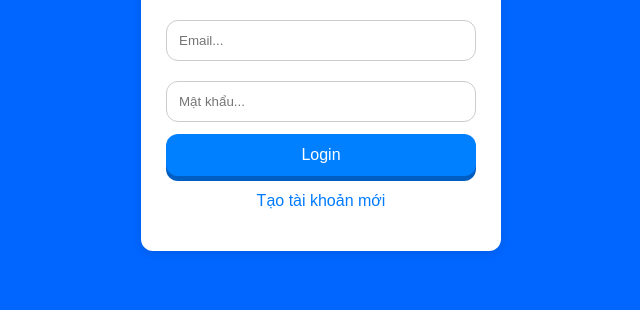
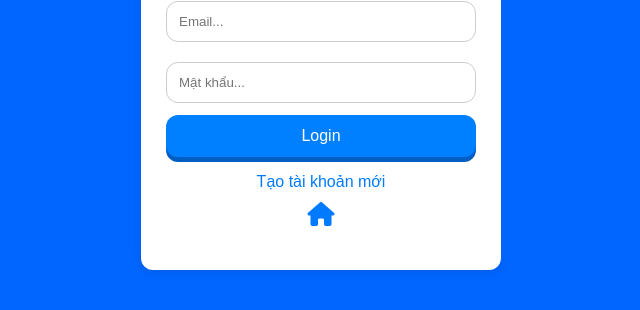
Before and after one commit to DucHuy0104/Chat-Socket, a website: page socket_chat/public/login.html in a window 1280 px wide. Shown: the part 312-622 px from the top of the page, without its empty margins (319-959 px from the left). Drawn offline with Linux system fonts and the light colour scheme.

Commit message:
Update login.html

```diff
--- a/socket_chat/public/login.html
+++ b/socket_chat/public/login.html
@@ -4,6 +4,7 @@
   <meta charset="UTF-8">
   <title>Đăng nhập</title>
   <link rel="stylesheet" href="auth.css">
+  <link rel="stylesheet" href="https://cdnjs.cloudflare.com/ajax/libs/font-awesome/6.5.0/css/all.min.css">
 </head>
 
 <body class="auth-container">
@@ -17,7 +18,9 @@
     <button class="btn" onclick="login()">Login</button>
 
     <p class="switch-link">
-      <a href="register.html">Tạo tài khoản mới</a>
+      <a href="register.html">Tạo tài khoản mới</a><br>
+      <a href="index.html" style="display: inline-block; margin-top: 10px; font-size: 24px; color: #007bff;">
+    <i class="fa-solid fa-house"></i></a>
     </p>
 
     <div id="errorBox" class="error"></div>
```
